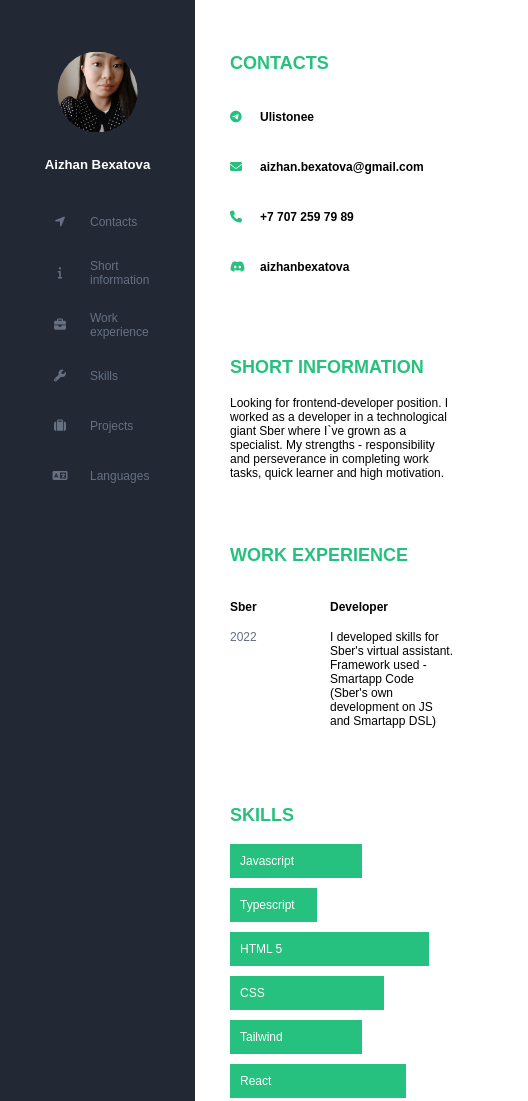
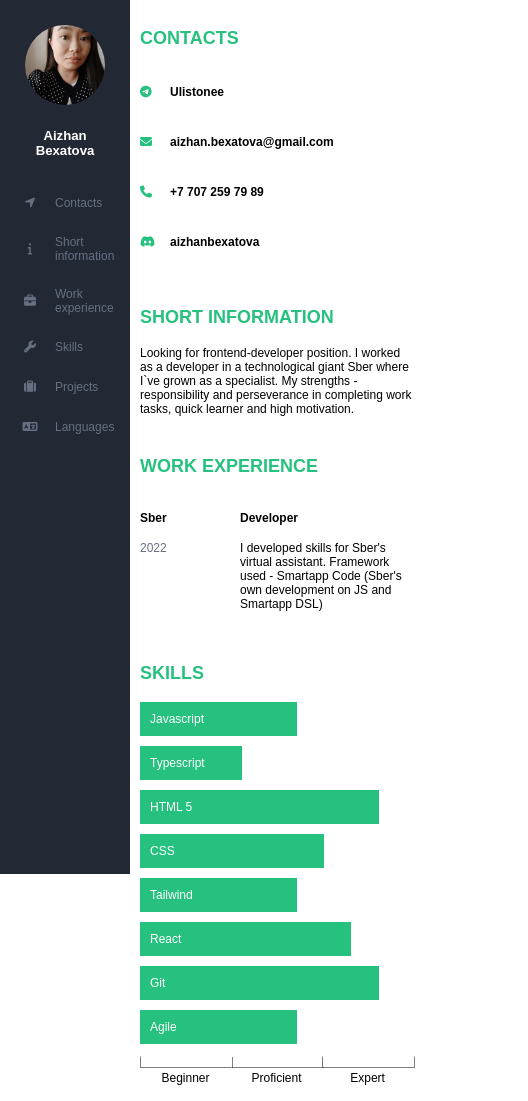
Before and after one commit to Ulistonee/rsschool-cv, a plain HTML site: page index.html in a window 390 px wide. Shown: the top 1101 px of the page, 528 px wide, since content can reach past the window. Drawn offline with Linux system fonts and the light colour scheme.

Commit message:
fix: lessen navbar and its elements

```diff
--- a/css/style.css
+++ b/css/style.css
@@ -28,9 +28,14 @@ ul {
 }
 
 .navbar {
-    width: 300px;
+    width: 150px;
+    height: 100vh;
     background-color: rgb(34, 41, 53);
     padding: 40px;
+    position: fixed;
+    overflow: hidden;
+    z-index: 1000;
+    top: 0;
 }
 
 .container_avatar {
@@ -47,7 +52,7 @@ ul {
 }
 
 .avatar {
-    width: 70%;
+    width: 150px;
     height: auto;
     border-radius: 50%;
     padding: 10%;
@@ -86,6 +91,10 @@ ul {
 .navbar_elements__name:hover {
     color: rgb(38, 193, 126);
 
+}
+
+.main_page {
+    margin-left: 230px;
 }
 
 .main_page__chapter {
@@ -288,7 +297,7 @@ ul {
 }
 
 .main_page__projects__description p {
-    margin: 0;
+    margin: 10px;
 }
 
 .github_repo {
@@ -323,6 +332,45 @@ ul {
         font-size: 12px;
     }
 
+    .navbar {
+        height: 100%;
+        padding: 15px;
+        width: 100px;
+    }
+
+    .main_page {
+        margin-left: 130px;
+    }
+
+    .avatar {
+        width: 80px;
+    }
+
+    .avatar_name {
+        text-align: center;
+    }
+
+    .navbar_elements li i {
+        padding: 5px;
+        width: 20px; /* Пример: фиксированная ширина элемента */
+        height: 30px; /* Пример: фиксированная высота элемента */
+        line-height: 30px; /* Выравниваем содержимое по вертикали */
+    }
+
+    .navbar_elements__name {
+        width: 40px;
+        cursor: pointer;
+    }
+
+    .navbar_elements__name:hover {
+        color: rgb(38, 193, 126);
+
+    }
+
+    .main_page__chapter {
+        padding: 10px 10px 0;
+    }
+
     .main_page__projects__name {
         font-size: 12px;
         font-weight: bold;
--- a/index.html
+++ b/index.html
@@ -11,7 +11,7 @@
         <div class="navbar">
             <div class="container_avatar">
                 <img class="avatar" src="assets/img/avatar.png" alt="avatar">
-                <p>Aizhan Bexatova</p>
+                <p class="avatar_name">Aizhan Bexatova</p>
             </div>
             <nav>
                 <ul class="navbar_elements">
@@ -42,7 +42,7 @@
                 </ul>
             </nav>
         </div>
-        <div>
+        <div class="main_page">
             <div id="contacts" class="main_page__chapter">
                 <p class="main_page__header">Contacts</p>
                 <ul class="main_page__contacts">
```
